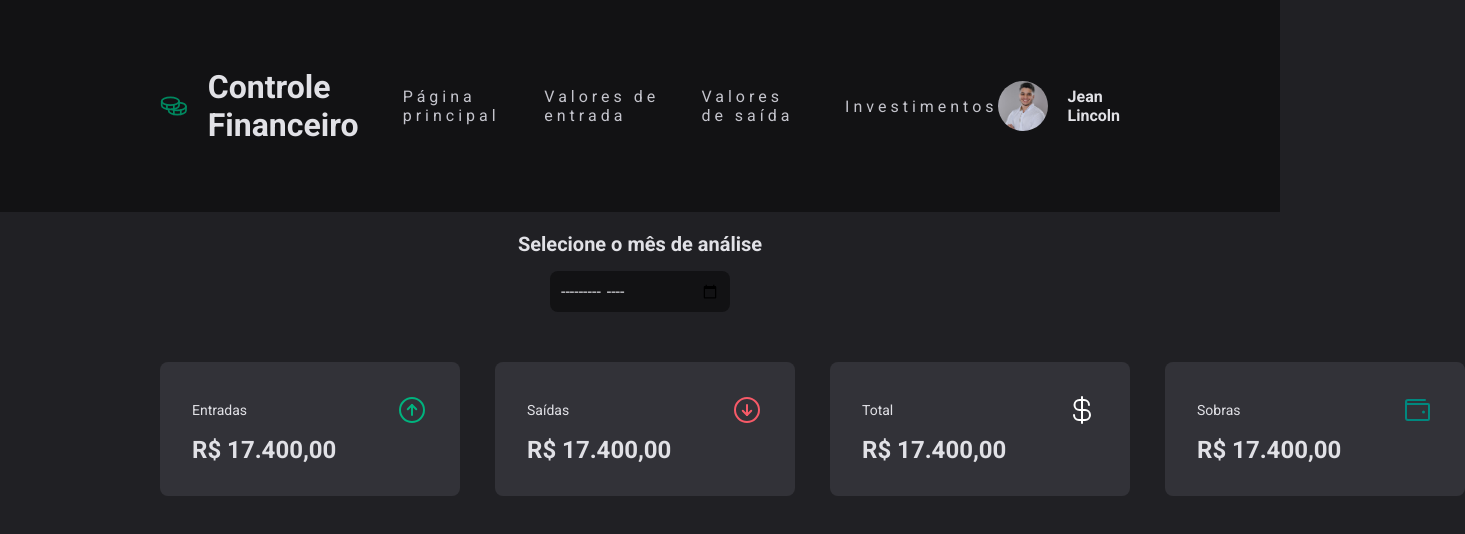
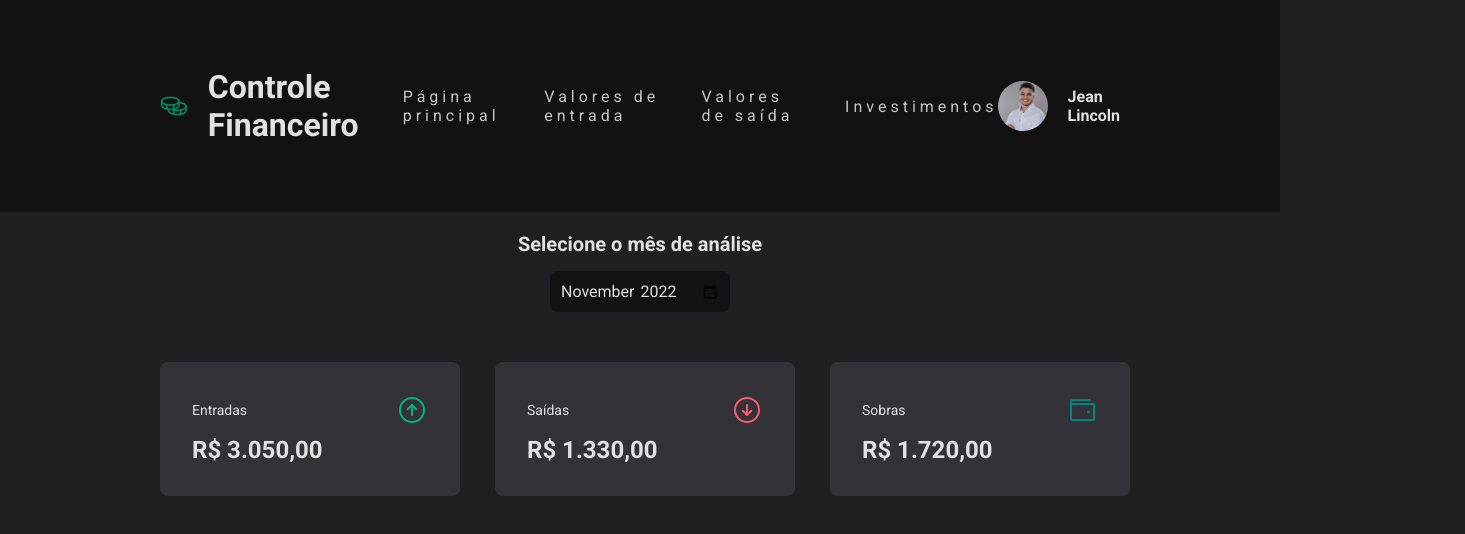
Before and after one commit to JeanLincoln/controle_financeiro, a Next.js app: page / in a window 1280 px wide. Shown: the top 534 px of the page, 1465 px wide, since content can reach past the window. Built offline with nearby package versions, Linux system fonts and the light colour scheme; data requests are answered from the project's data file.

Commit message:
Default filter month logic added

```diff
--- a/src/components/MonthSelector/index.tsx
+++ b/src/components/MonthSelector/index.tsx
@@ -1,14 +1,21 @@
-import {} from 'date-fns';
-import { useContext } from 'react';
+import { ChangeEvent, useContext } from 'react';
 import { TransactionsContext } from '../../contexts/TransactionsContext';
 import * as S from '../../styles/components/MonthSelector';
+
 export function MonthSelector() {
-  const { fetchTransactions } = useContext(TransactionsContext);
+  const { filterMonth, fetchTransactions, setFilterMonth } = useContext(TransactionsContext);
+  console.log(filterMonth);
 
-  const handleChangeMonth = (e) => {
+  const handleChangeMonth = (e: ChangeEvent<HTMLInputElement>) => {
     const chosenMonth = new Date(e.target.value);
     chosenMonth.setDate(chosenMonth.getDate() + 1);
-    fetchTransactions(chosenMonth);
+    setFilterMonth(
+      `${chosenMonth.getFullYear()}-${
+        chosenMonth.getMonth() + 1 > 9
+          ? chosenMonth.getMonth() + 1
+          : `0${chosenMonth.getMonth() + 1}`
+      }`
+    );
   };
 
   return (
@@ -16,6 +23,7 @@ export function MonthSelector() {
       <h2>Selecione o mês de análise</h2>
       <input
         onChange={handleChangeMonth}
+        value={filterMonth}
         type="month"
         name="analisysDate"
         id="analisysDate"
--- a/src/components/Summary/index.tsx
+++ b/src/components/Summary/index.tsx
@@ -2,8 +2,12 @@ import * as S from '../../styles/components/Summary';
 import * as P from 'phosphor-react';
 import { Card } from '../Card';
 import { MonthSelector } from '../MonthSelector';
+import { useContext } from 'react';
+import { TransactionsContext } from '../../contexts/TransactionsContext';
 
 export default function Summary() {
+  const { incomeTotal, outcomeTotal, pickings } = useContext(TransactionsContext);
+
   return (
     <>
       <MonthSelector />
@@ -13,28 +17,28 @@ export default function Summary() {
             <span>Entradas</span>
             <P.ArrowCircleUp size={32} color="#00b37e" />
           </div>
-          <h2>R$ 17.400,00</h2>
+          <h2>{incomeTotal()}</h2>
         </Card>
         <Card>
           <div>
             <span>Saídas</span>
             <P.ArrowCircleDown size={32} color="#f75a68" />
           </div>
-          <h2>R$ 17.400,00</h2>
+          <h2>{outcomeTotal()}</h2>
         </Card>
-        <Card>
+        {/* <Card>
           <div>
             <span>Total</span>
             <P.CurrencyDollar size={32} color="#fff" />
           </div>
-          <h2>R$ 17.400,00</h2>
-        </Card>
+          <h2>{}</h2>
+        </Card> */}
         <Card>
           <div>
             <span>Sobras</span>
             <P.Wallet size={32} color="#00887f" />
           </div>
-          <h2>R$ 17.400,00</h2>
+          <h2>{pickings()}</h2>
         </Card>
       </S.Container>
     </>
--- a/src/contexts/TransactionsContext.tsx
+++ b/src/contexts/TransactionsContext.tsx
@@ -37,9 +37,12 @@ type CreateOutcomeTransaction = {
 type TransactionContextType = {
   incomeValues: IncomeTransacion[];
   outcomeValues: OutcomeTransaction[];
-  fetchTransactions: (query?: Date) => void;
+  filterMonth: string;
+  setFilterMonth: (FilterMonth: string) => void;
+  fetchTransactions: () => void;
   incomeTotal: () => string;
   outcomeTotal: () => string;
+  pickings: () => string;
   newTransaction: (type: string, data: CreateIncomeTransaction | CreateOutcomeTransaction) => void;
   deleteTransaction: (type: string, transactionId: string) => void;
 };
@@ -53,23 +56,32 @@ export const TransactionsContext = createContext({} as TransactionContextType);
 export function TransactionsContextProvider({ children }: CyclesContextProviderProps) {
   const [incomeValues, setIncomeValues] = useState<IncomeTransacion[]>([]);
   const [outcomeValues, setOutcomeValues] = useState<OutcomeTransaction[]>([]);
+  const [filterMonth, setFilterMonth] = useState(
+    `${new Date().getFullYear()}-${
+      new Date().getMonth() + 1 > 9 ? new Date().getMonth() + 1 : `0${new Date().getMonth() + 1}`
+    }`
+  );
 
-  const fetchTransactions = async (filterDate?: Date) => {
+  const fetchTransactions = async () => {
     const incomeResponse = await api.get('incomeTransactions');
     const outcomeResponse = await api.get('outcomeTransactions');
-    console.log(filterDate);
 
-    if (filterDate) {
-      const filteredIncomeResponse = incomeResponse.data.filter((transaction: IncomeTransacion) =>
-        isSameMonth(new Date(transaction.date), filterDate)
-      );
-      setIncomeValues(filteredIncomeResponse);
-      setOutcomeValues(filteredIncomeResponse);
-      return;
-    }
+    const filteredIncomeResponse = incomeResponse.data.filter((transaction: IncomeTransacion) =>
+      isSameMonth(
+        new Date(transaction.date),
+        new Date(Number(filterMonth.split('-')[0]), Number(filterMonth.split('-')[1]) - 1)
+      )
+    );
 
-    setIncomeValues(incomeResponse.data);
-    setOutcomeValues(outcomeResponse.data);
+    const filteredOutcomeResponse = outcomeResponse.data.filter((transaction: IncomeTransacion) =>
+      isSameMonth(
+        new Date(transaction.date),
+        new Date(Number(filterMonth.split('-')[0]), Number(filterMonth.split('-')[1]) - 1)
+      )
+    );
+
+    setIncomeValues(filteredIncomeResponse);
+    setOutcomeValues(filteredOutcomeResponse);
   };
 
   const newTransaction = async (
@@ -103,7 +115,7 @@ export function TransactionsContextProvider({ children }: CyclesContextProviderP
 
   useEffect(() => {
     fetchTransactions();
-  }, []);
+  }, [filterMonth]);
 
   const incomeTotal = () => {
     const total = incomeValues.reduce((acc, income) => {
@@ -127,14 +139,36 @@ export function TransactionsContextProvider({ children }: CyclesContextProviderP
     }).format(total);
   };
 
+  const pickings = () => {
+    const incomesTotal = incomeValues.reduce((acc, income) => {
+      acc = acc += income.value;
+      return acc;
+    }, 0);
+
+    const outcomesTotal = outcomeValues.reduce((acc, income) => {
+      acc = acc += income.value;
+      return acc;
+    }, 0);
+
+    const total = incomesTotal - outcomesTotal;
+
+    return new Intl.NumberFormat('pt-BR', {
+      style: 'currency',
+      currency: 'BRL',
+    }).format(total);
+  };
+
   return (
     <TransactionsContext.Provider
       value={{
         incomeValues,
         outcomeValues,
+        filterMonth,
+        setFilterMonth,
         fetchTransactions,
         incomeTotal,
         outcomeTotal,
+        pickings,
         newTransaction,
         deleteTransaction,
       }}
--- a/src/styles/components/Summary.ts
+++ b/src/styles/components/Summary.ts
@@ -2,7 +2,7 @@ import { styled } from '..';
 
 export const Container = styled('div', {
   display: 'grid',
-  gridTemplateColumns: '1fr 1fr 1fr 1fr',
+  gridTemplateColumns: '1fr 1fr 1fr',
   placeItems: 'center',
   padding: '5rem 16rem 0',
   gap: '3.5rem',
```
